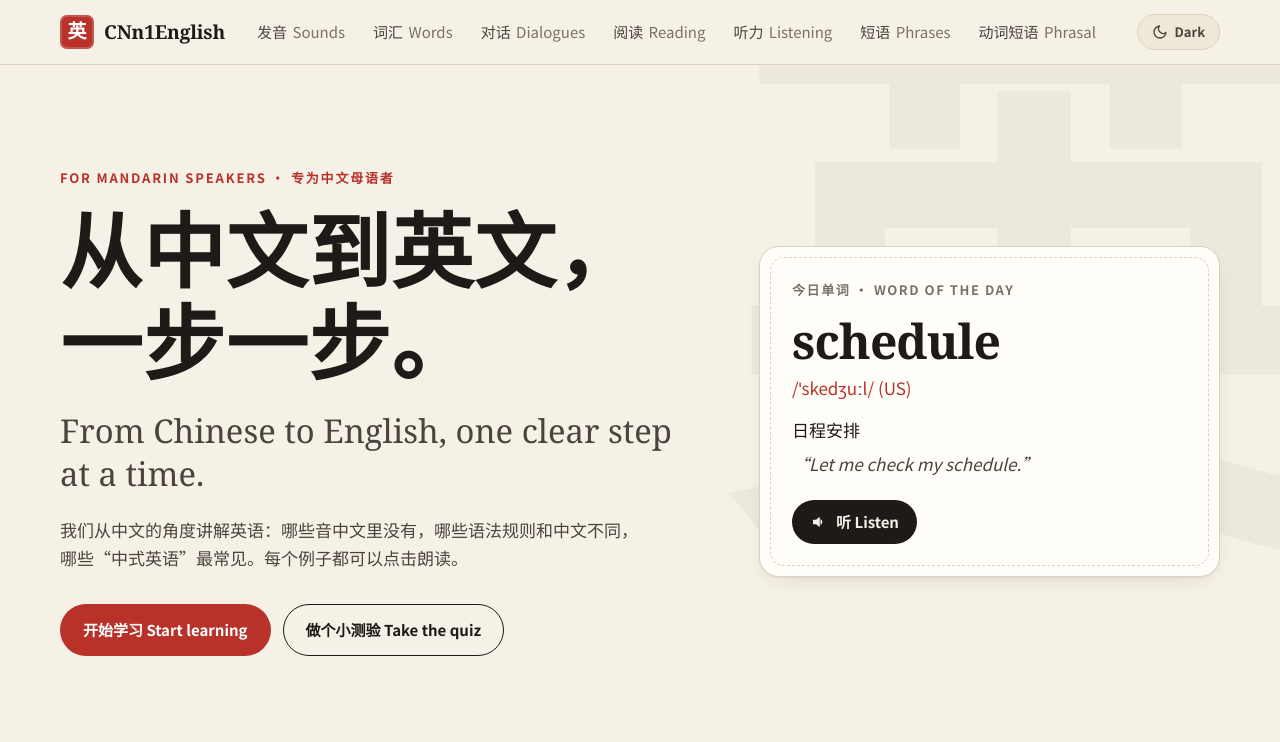
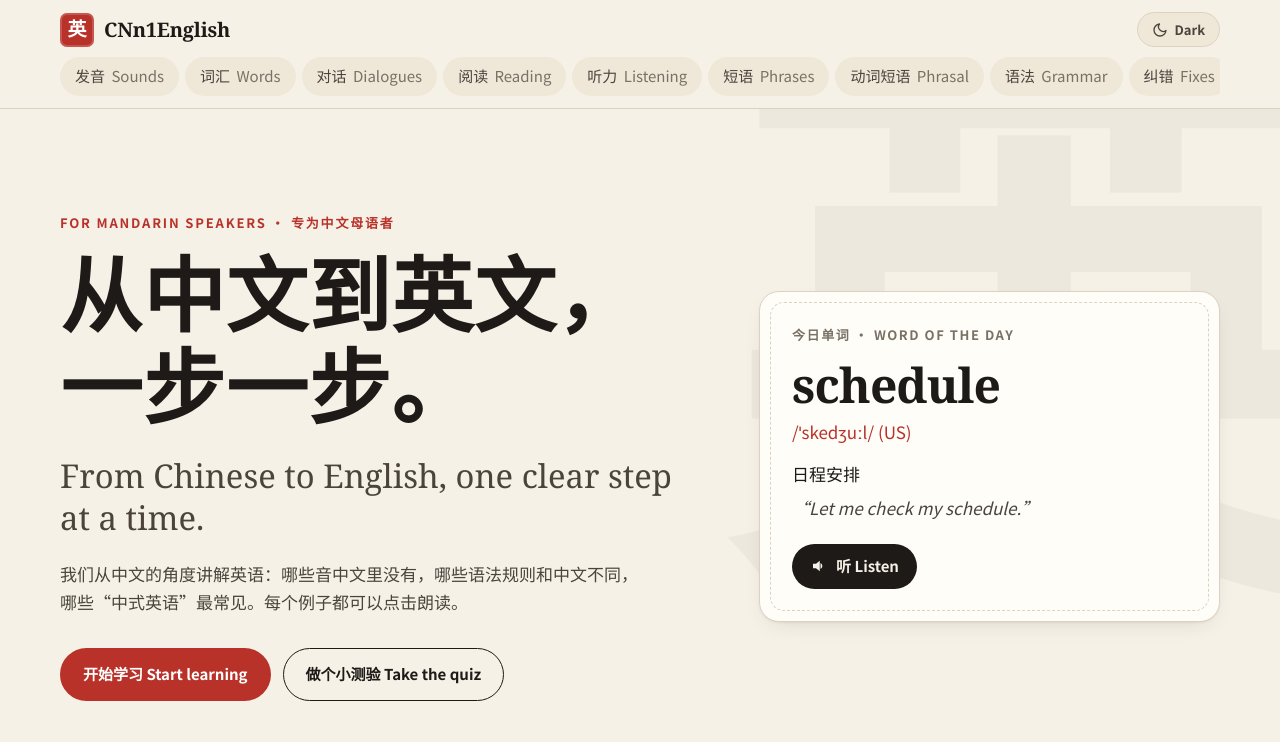
Before and after one commit to chanAle-lab/CNn1English, a plain HTML site: page index.html in a window 1280 px wide. Shown: the top 742 px of the page. Drawn offline with Linux system fonts and the light colour scheme; a web font is replaced by a local one.

Commit message:
Move navigation selector bar below website title

```diff
--- a/assets/style.css
+++ b/assets/style.css
@@ -162,7 +162,7 @@
 }
 
 *, *::before, *::after { box-sizing: border-box; }
-html { scroll-behavior: smooth; scroll-padding-top: 80px; -webkit-text-size-adjust: 100%; }
+html { scroll-behavior: smooth; scroll-padding-top: 110px; -webkit-text-size-adjust: 100%; }
 body {
   margin: 0;
   background: var(--paper);
@@ -188,11 +188,22 @@ p { margin: 0; }
 /* Header */
 .site-header {
   position: sticky; top: 0; z-index: 50;
-  background: color-mix(in srgb, var(--paper) 88%, transparent);
-  backdrop-filter: blur(10px);
+  background: color-mix(in srgb, var(--paper) 92%, transparent);
+  backdrop-filter: blur(12px);
   border-bottom: 1px solid var(--line);
 }
-.header-inner { display: flex; align-items: center; justify-content: space-between; gap: 20px; height: 64px; }
+.header-inner {
+  display: flex;
+  flex-direction: column;
+  padding: 12px 0 10px;
+  gap: 10px;
+}
+.header-top {
+  display: flex;
+  align-items: center;
+  justify-content: space-between;
+  width: 100%;
+}
 .brand { display: inline-flex; align-items: center; gap: 10px; text-decoration: none; }
 .seal {
   display: inline-grid; place-items: center;
@@ -201,16 +212,36 @@ p { margin: 0; }
   font-family: var(--font-zh-display); font-weight: 900; font-size: 19px;
   box-shadow: inset 0 0 0 2px rgba(255,255,255,.18);
 }
-.brand-name { font-family: var(--font-display); font-weight: 700; font-size: 1.2rem; letter-spacing: -.01em; }
-.nav { display: flex; gap: 4px; overflow-x: auto; scrollbar-width: none; }
+.brand-name { font-family: var(--font-display); font-weight: 700; font-size: 1.25rem; letter-spacing: -.01em; }
+.nav {
+  display: flex;
+  gap: 6px;
+  overflow-x: auto;
+  scrollbar-width: none;
+  width: 100%;
+  padding-bottom: 2px;
+}
 .nav::-webkit-scrollbar { display: none; }
 .nav a {
   text-decoration: none; font-size: var(--text-sm); font-weight: 500;
-  padding: 8px 12px; border-radius: 999px; white-space: nowrap; color: var(--ink-2);
-  transition: background .2s, color .2s;
-}
-.nav a span { color: var(--muted); font-weight: 400; margin-left: 2px; }
-.nav a:hover { background: var(--paper-2); color: var(--ink); }
+  padding: 6px 14px; border-radius: 999px; white-space: nowrap; color: var(--ink-2);
+  transition: background .2s, color .2s, border-color .2s;
+  background: var(--paper-2);
+  border: 1px solid transparent;
+}
+.nav a span { color: var(--muted); font-weight: 400; margin-left: 3px; }
+.nav a:hover {
+  background: var(--card);
+  color: var(--ink);
+  border-color: var(--line);
+}
+[data-theme="dark"] .nav a {
+  background: var(--paper-2);
+}
+[data-theme="dark"] .nav a:hover {
+  background: var(--card);
+  border-color: var(--line);
+}
 
 /* Hero */
 .hero { padding: clamp(48px, 8vw, 104px) 0 48px; position: relative; overflow: hidden; }
@@ -1460,11 +1491,8 @@ p { margin: 0; }
   .pv-grid { grid-template-columns: repeat(2, 1fr); }
 }
 @media (max-width: 620px) {
-  .header-inner { height: auto; padding: 10px 0; flex-wrap: wrap; justify-content: space-between; align-items: center; gap: 8px; }
-  .brand { order: 1; }
-  .theme-toggle { order: 2; }
-  .nav { order: 3; width: 100%; margin-inline: -12px; margin-top: 4px; }
-  .nav { width: 100%; margin-inline: -12px; }
+  .header-inner { padding: 8px 0; gap: 8px; }
+  .nav { margin-inline: -12px; padding-inline: 12px; width: calc(100% + 24px); }
   html { scroll-padding-top: 110px; }
   .sound-grid, .cards, .vocab-grid { grid-template-columns: 1fr; }
   .vocab-tools { grid-template-columns: 1fr; }
--- a/index.html
+++ b/index.html
@@ -30,10 +30,22 @@
 
   <header class="site-header">
     <div class="wrap header-inner">
-      <a class="brand" href="#top" aria-label="CNn1English home">
-        <span class="seal" aria-hidden="true">英</span>
-        <span class="brand-name">CNn1English</span>
-      </a>
+      <div class="header-top">
+        <a class="brand" href="#top" aria-label="CNn1English home">
+          <span class="seal" aria-hidden="true">英</span>
+          <span class="brand-name">CNn1English</span>
+        </a>
+        <button type="button" class="theme-toggle" id="theme-toggle" aria-label="Toggle dark mode" title="Toggle dark/light mode">
+          <svg class="theme-icon-sun" viewBox="0 0 24 24" aria-hidden="true">
+            <circle cx="12" cy="12" r="5"></circle>
+            <path d="M12 1v2M12 21v2M4.22 4.22l1.42 1.42M18.36 18.36l1.42 1.42M1 12h2M21 12h2M4.22 19.78l1.42-1.42M18.36 5.64l1.42-1.42"></path>
+          </svg>
+          <svg class="theme-icon-moon" viewBox="0 0 24 24" aria-hidden="true">
+            <path d="M21 12.79A9 9 0 1 1 11.21 3 7 7 0 0 0 21 12.79z"></path>
+          </svg>
+          <span class="theme-toggle-text">Dark</span>
+        </button>
+      </div>
       <nav class="nav" aria-label="Main">
         <a href="#sounds">发音 <span>Sounds</span></a>
         <a href="#vocab">词汇 <span>Words</span></a>
@@ -46,16 +58,6 @@
         <a href="#mistakes">纠错 <span>Fixes</span></a>
         <a href="#practice">练习 <span>Practice</span></a>
       </nav>
-      <button type="button" class="theme-toggle" id="theme-toggle" aria-label="Toggle dark mode" title="Toggle dark/light mode">
-        <svg class="theme-icon-sun" viewBox="0 0 24 24" aria-hidden="true">
-          <circle cx="12" cy="12" r="5"></circle>
-          <path d="M12 1v2M12 21v2M4.22 4.22l1.42 1.42M18.36 18.36l1.42 1.42M1 12h2M21 12h2M4.22 19.78l1.42-1.42M18.36 5.64l1.42-1.42"></path>
-        </svg>
-        <svg class="theme-icon-moon" viewBox="0 0 24 24" aria-hidden="true">
-          <path d="M21 12.79A9 9 0 1 1 11.21 3 7 7 0 0 0 21 12.79z"></path>
-        </svg>
-        <span class="theme-toggle-text">Dark</span>
-      </button>
     </div>
   </header>
 
```
